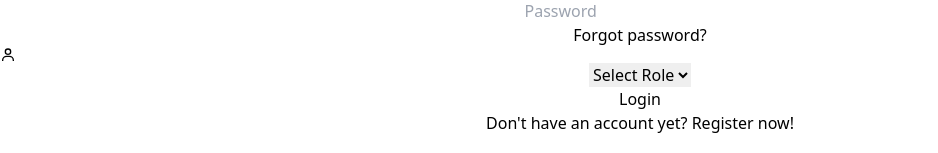
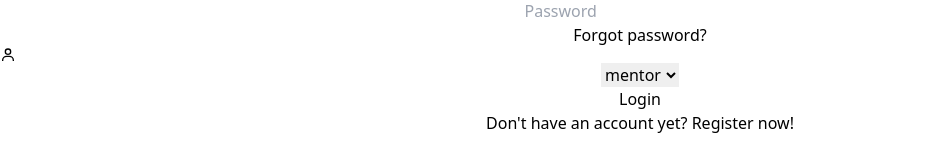
Before and after one commit to CS262Group37/Mntr, a React (Create React App) app in the folder frontend/: page / in a window 1280 px wide. Shown: the part 201-354 px from the top of the page, without its empty margins (0-938 px from the left). Built offline with nearby package versions, Linux system fonts and the light colour scheme.

Commit message:
add password confirmation, redirects on register, edited dropdown

```diff
--- a/frontend/src/App.tsx
+++ b/frontend/src/App.tsx
@@ -4,6 +4,8 @@ import "./App.css";
 import Login from "./Login";
 import Register from "./Register";
 import { Routes, Route } from "react-router-dom";
+import DashboardMentee from "./DashboardMentee";
+import DashboardMentor from "./DashboardMentor";
 
 function App() {
   return (
@@ -11,6 +13,8 @@ function App() {
       <Routes>
         <Route path="/" element={ <Login /> } />
         <Route path="/register" element={ <Register /> } />
+        <Route path="/dbmentee" element={ <DashboardMentee /> } />
+        <Route path="/dbmentor" element={ <DashboardMentor /> } />
       </Routes>
     </div>
   );
--- a/frontend/src/DashboardMentee.tsx
+++ b/frontend/src/DashboardMentee.tsx
@@ -3,7 +3,7 @@ import React from "react";
 function DashboardMentee() {
   return(
     <div>
-
+      <h1>Mentee Dashboard</h1>
     </div>
   );
 }
--- a/frontend/src/DashboardMentor.tsx
+++ b/frontend/src/DashboardMentor.tsx
@@ -3,7 +3,7 @@ import React from "react";
 function DashboardMentor() {
   return(
     <div>
-
+      <h1>Mentor Dashboard</h1>
     </div>
   );
 }
--- a/frontend/src/Login.tsx
+++ b/frontend/src/Login.tsx
@@ -70,9 +70,8 @@ function Login() {
                 </p>
                 <Dropdown
                 values={["mentor", "mentee", "admin"]}
-                placeholder="Select Role"
                 onChange={(e: any) => {
-                  setEmail(e.target.value);
+                  setRole(e.target.value);
                 }}
                 icon={<BiUser className="text-4xl m-4 mr-0" />}
               />
--- a/frontend/src/Register.tsx
+++ b/frontend/src/Register.tsx
@@ -1,4 +1,4 @@
-import React from "react";
+import React, { useState } from "react";
 import "./App.css";
 import axios from "axios";
 import { BiUser, BiLockAlt, BiEnvelope } from "react-icons/bi";
@@ -6,23 +6,32 @@ import LeftPanel from "./components/LeftPanel";
 import TextInput from "./components/TextInput";
 import { Link } from "react-router-dom";
 import LoginButton from "./components/LoginButton";
+import {useNavigate} from 'react-router-dom';
 
 // TODO password confirmation
 
 function Register() {
-  const [email, setEmail] = React.useState<string>("");
-  const [psword, setPsword] = React.useState<string>("");
-  const [pswordConf, setPswordConf] = React.useState<string>("");
-  const [firstName, setFirstName] = React.useState<string>("");
-  const [lastName, setLastName] = React.useState<string>("");
+  const [email, setEmail] = useState<string>("");
+  const [psword, setPsword] = useState<string>("");
+  const [pswordConf, setPswordConf] = useState<string>("");
+  const [firstName, setFirstName] = useState<string>("");
+  const [lastName, setLastName] = useState<string>("");
+
+  const navigate = useNavigate();
 
   const register = async () => {
+    if (psword === pswordConf) {
       const res = await axios.post("/api/auth/register-account", {
         email: email,
         password: psword,
         firstName: firstName,
         lastName: lastName
       });
+      navigate("/dbmentor")
+    } else {
+      console.log(`1: ${psword}, 2: ${pswordConf}`)
+    }
+
   };
 
   return(
--- a/frontend/src/components/Dropdown.tsx
+++ b/frontend/src/components/Dropdown.tsx
@@ -2,7 +2,6 @@ import React from "react";
 
 interface DropdwonProps {
   onChange: any,
-  placeholder: string
   values: string[],
   icon: JSX.Element
 }
@@ -13,12 +12,25 @@ const Dropdown = (props:DropdwonProps) => {
     <div className="flex flex-row bg-cultured text-2xl text-prussianBlue w-full border-b-2 border-imperialRed">
       {props.icon}
       <select
-        className="bg-cultured text-2xl p-4 pl-3 text-prussianBlue w-full form-select border-none rounded appearance-none focus:border-none "
+        className="form-select appearance-none
+        block
+        w-full
+        px-3
+        py-1.5
+        font-normal
+        text-gray-700
+        bg-cultured bg-clip-padding bg-no-repeat
+        text-2xl
+        rounded
+        transition
+        ease-in-out
+        m-0
+        focus:text-gray-700 focus:outline-none focus:bg-cultured"
         onChange={props.onChange}
       >
-        <option className="bg-cultured text" value="" disabled selected hidden>{props.placeholder}</option>
+
        {props.values.map(value => (
-         <option className="bg-cultured" value={value}>{value}</option>
+         <option className="bg-cultured hover:bg-cultured" value={value}>{value}</option>
        ))}
       </select>
     </div>
--- a/frontend/src/components/TextInput.tsx
+++ b/frontend/src/components/TextInput.tsx
@@ -13,7 +13,7 @@ const TextInput = (props:any) => {
     <div className="flex flex-row bg-cultured text-2xl text-prussianBlue w-full border-b-2 border-imperialRed">
       {icon}
       <input
-        className="bg-cultured bg-opacity-0 text-2xl p-4 pl-3 text-prussianBlue w-full"
+        className="bg-cultured bg-opacity-0 text-2xl p-4 pl-3 text-prussianBlue w-full focus:outline-none"
         type={type}
         value={value}
         onChange={onChange}
```
Lines whose indentation alone changed are shown as unchanged.
